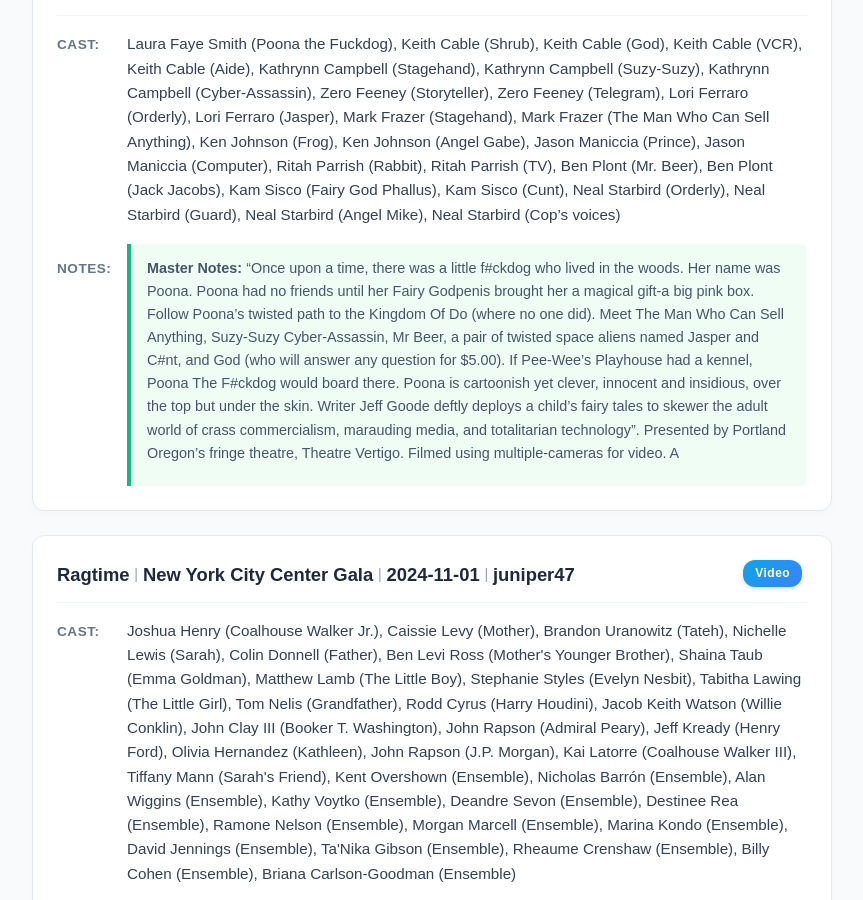
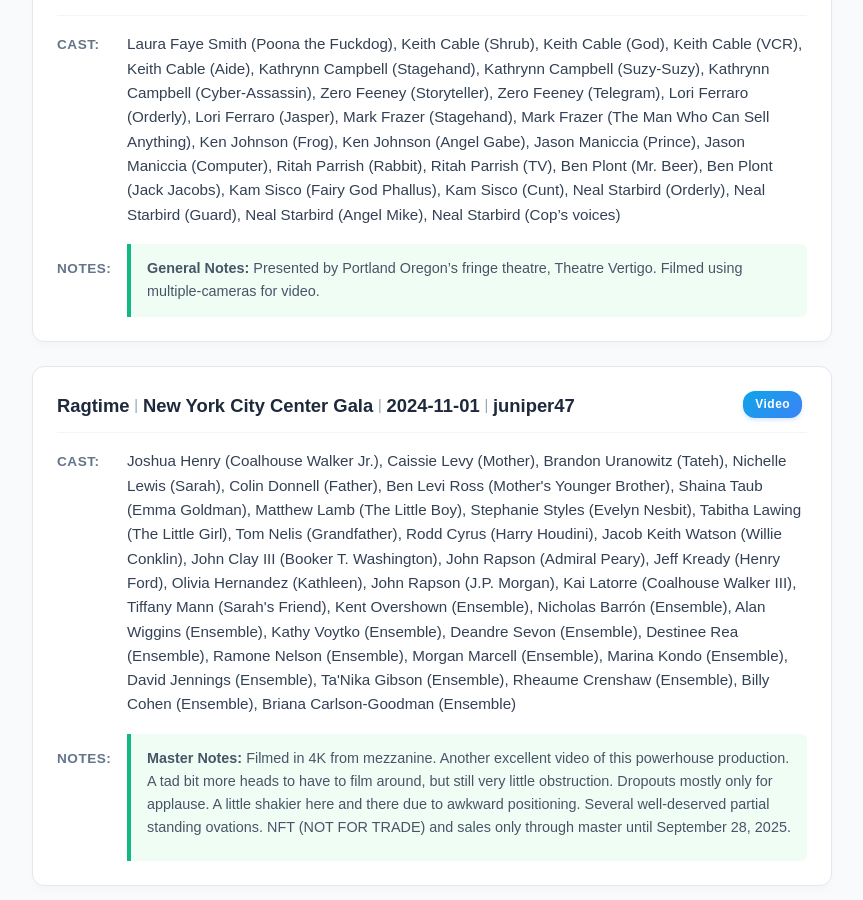
Before and after one commit to DireSpider/direspider.github.io, a Jekyll site: the page built from wants/index.html, in a window 1280 px wide and 900 px high, scrolled down 12960 px. Shown: the whole window, without its empty margins (208-1071 px from the left). Built offline with Jekyll 4.4.1, drawn with Linux system fonts in a browser that asks for light colours.

Commit message:
update my wants include html

```diff
--- a/_includes/wants.html
+++ b/_includes/wants.html
@@ -1624,11 +1624,11 @@
           <div class="notes-text">
 
 
-              <div style="margin-bottom: 0.5rem;">
-                  <strong>Master Notes:</strong> “Once upon a time, there was a little f#ckdog who lived in the woods. Her name was Poona. Poona had no friends until her Fairy Godpenis brought her a magical gift-a big pink box. Follow Poona’s twisted path to the Kingdom Of Do (where no one did). Meet The Man Who Can Sell Anything, Suzy-Suzy Cyber-Assassin, Mr Beer, a pair of twisted space aliens named Jasper and C#nt, and God (who will answer any question for $5.00). If Pee-Wee’s Playhouse had a kennel, Poona The F#ckdog would board there. Poona is cartoonish yet clever, innocent and insidious, over the top but under the skin. Writer Jeff Goode deftly deploys a child’s fairy tales to skewer the adult world of crass commercialism, marauding media, and totalitarian technology”. Presented by Portland Oregon’s fringe theatre, Theatre Vertigo. Filmed using multiple-cameras for video. A
-              </div>
-
-
+
+
+              <div>
+                  <strong>General Notes:</strong> Presented by Portland Oregon’s fringe theatre, Theatre Vertigo. Filmed using multiple-cameras for video.
+              </div>
 
 
           </div>
```
